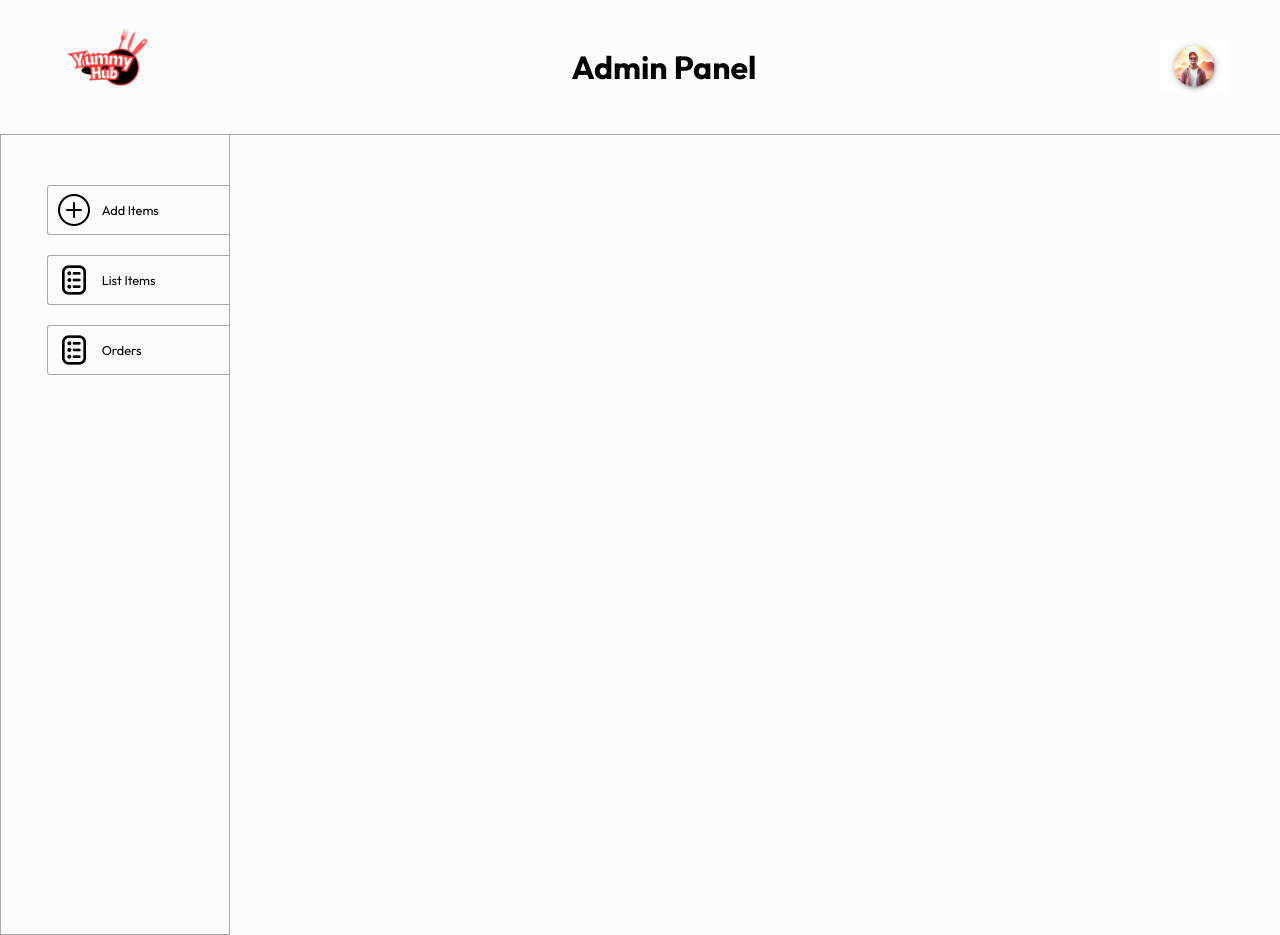
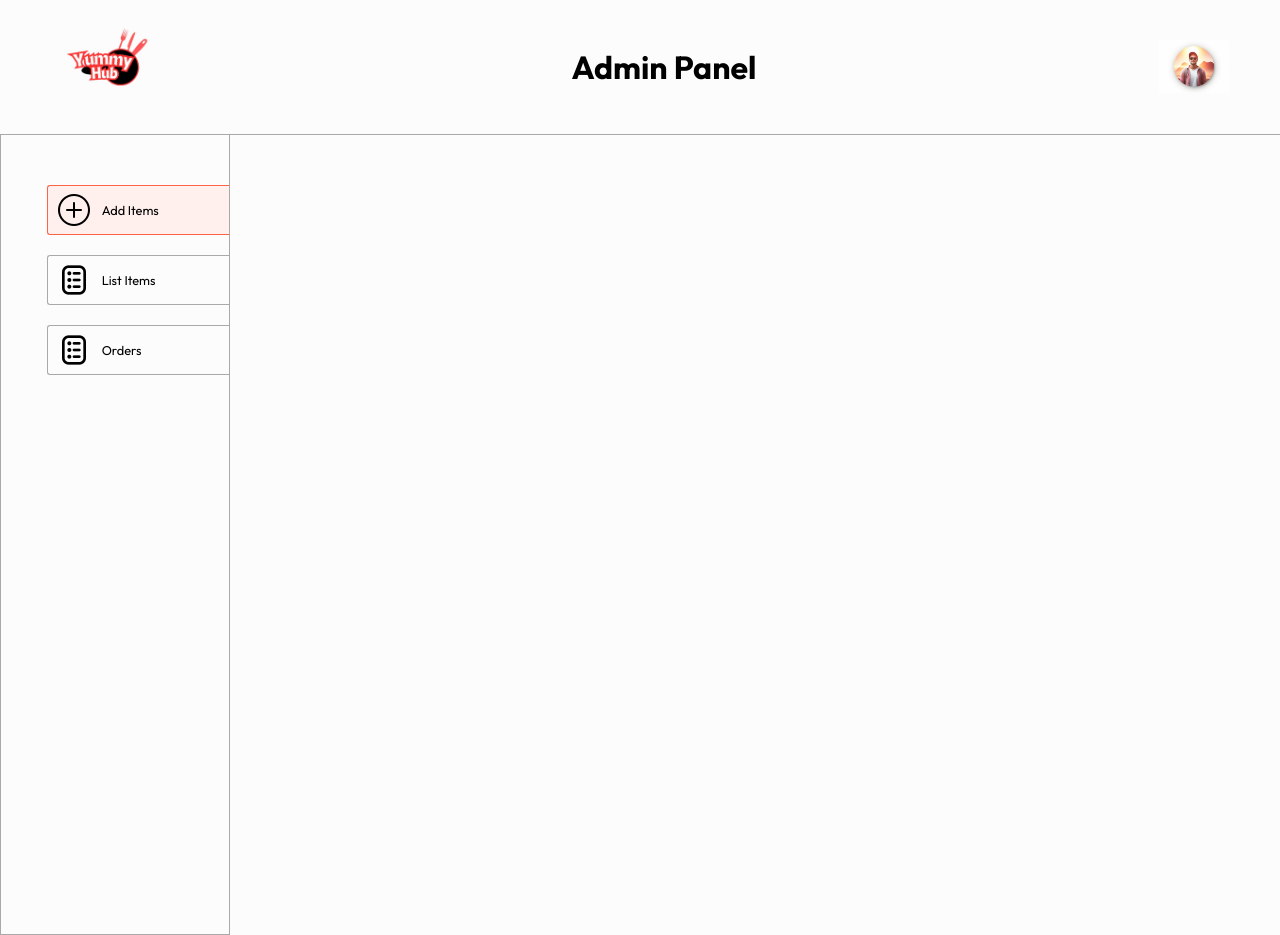
Before and after one commit to TheekshaRathnayaka/Food-Delivery-Website, a React (Vite) app in the folder admin/: page /add in a window 1280 px wide. Built offline with nearby package versions, Linux system fonts and the light colour scheme.

Commit message:
Change active color of side button

```diff
--- a/admin/src/App.jsx
+++ b/admin/src/App.jsx
@@ -1,6 +1,10 @@
 import React from 'react'
 import Navbar from './components/Navbar/Navbar'
 import Sidebar from './components/Sidebar/Sidebar'
+import { Route, Routes} from 'react-router-dom'
+import Add from './pages/Add/Add'
+import List from './pages/List/List'
+import Orders from './pages/Orders/Orders'
 
 const App = () => {
   return (
@@ -11,6 +15,13 @@
 
       <div className='app-content'>
         <Sidebar />
+
+        <Routes>
+          <Route path='/add' element={<Add/>} />
+          <Route path='/list' element={<List/>} />
+          <Route path='/orders' element={<Orders/>} />
+        </Routes>
+
       </div>
 
     </div>
--- a/admin/src/components/Sidebar/Sidebar.css
+++ b/admin/src/components/Sidebar/Sidebar.css
@@ -25,6 +25,11 @@
     cursor: pointer;
 }
 
+.sidebar-option.active{
+    background-color: #fff0ed;
+    border-color: tomato;
+}
+
 @media (max-width:900px) {
     .sidebar-option p{
         display: none;
--- a/admin/src/components/Sidebar/Sidebar.jsx
+++ b/admin/src/components/Sidebar/Sidebar.jsx
@@ -1,26 +1,27 @@
 import React from 'react'
 import './Sidebar.css'
 import { assets } from '../../assets/assets'
+import { NavLink } from 'react-router-dom'
 
 const Sidebar = () => {
   return (
     <div className='sidebar'>
       <div className="sidebar-options">
 
-        <div className="sidebar-option">
+        <NavLink to='/add' className="sidebar-option">
           <img src={assets.add_icon} alt=''/>
           <p>Add Items</p>
-        </div>
+        </NavLink>
 
-        <div className="sidebar-option">
+        <NavLink to='/list' className="sidebar-option">
           <img src={assets.order_icon} alt=''/>
           <p>List Items</p>
-        </div>
+        </NavLink>
 
-        <div className="sidebar-option">
+        <NavLink to='/order' className="sidebar-option">
           <img src={assets.order_icon} alt=''/>
           <p>Orders</p>
-        </div>
+        </NavLink>
 
       </div>
 
```
